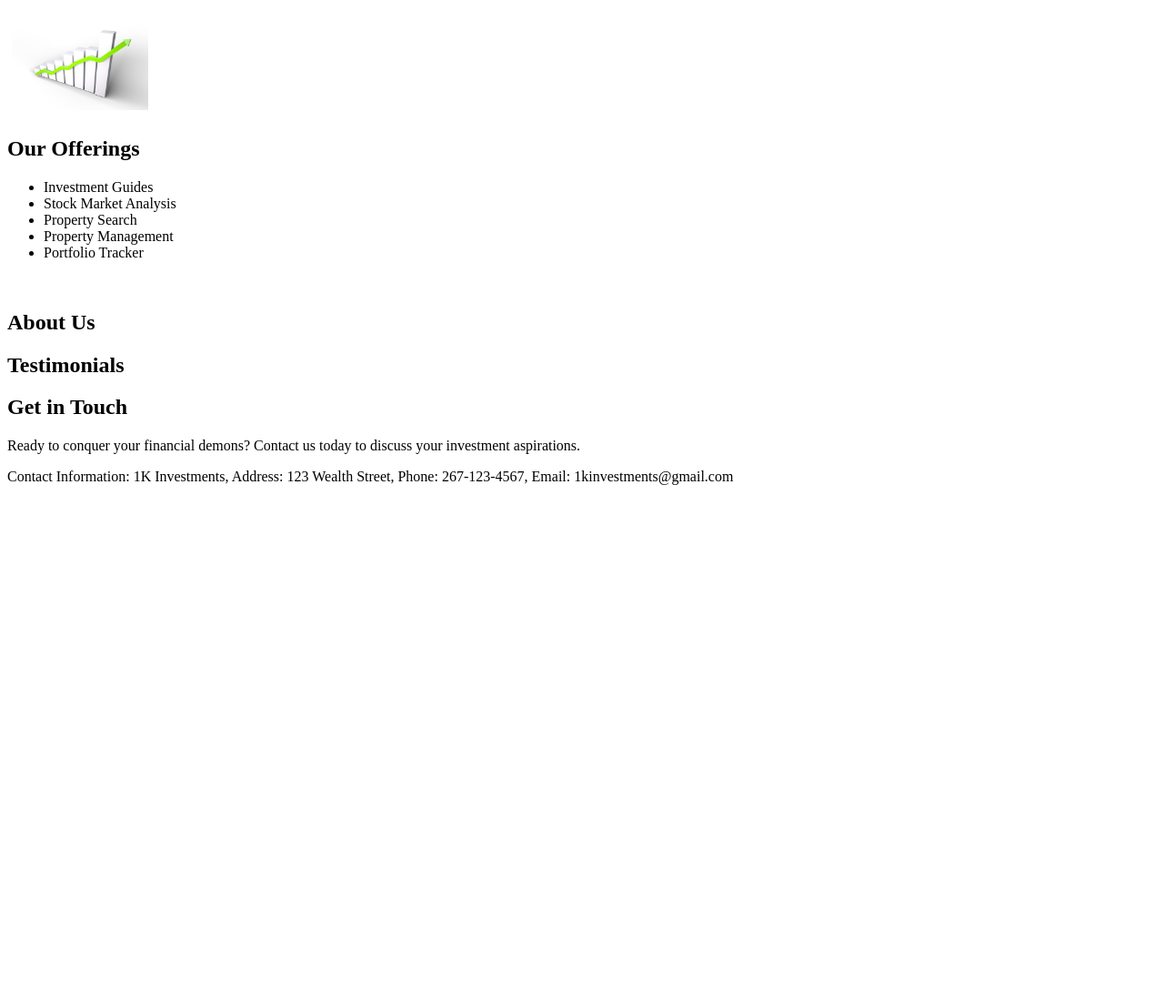
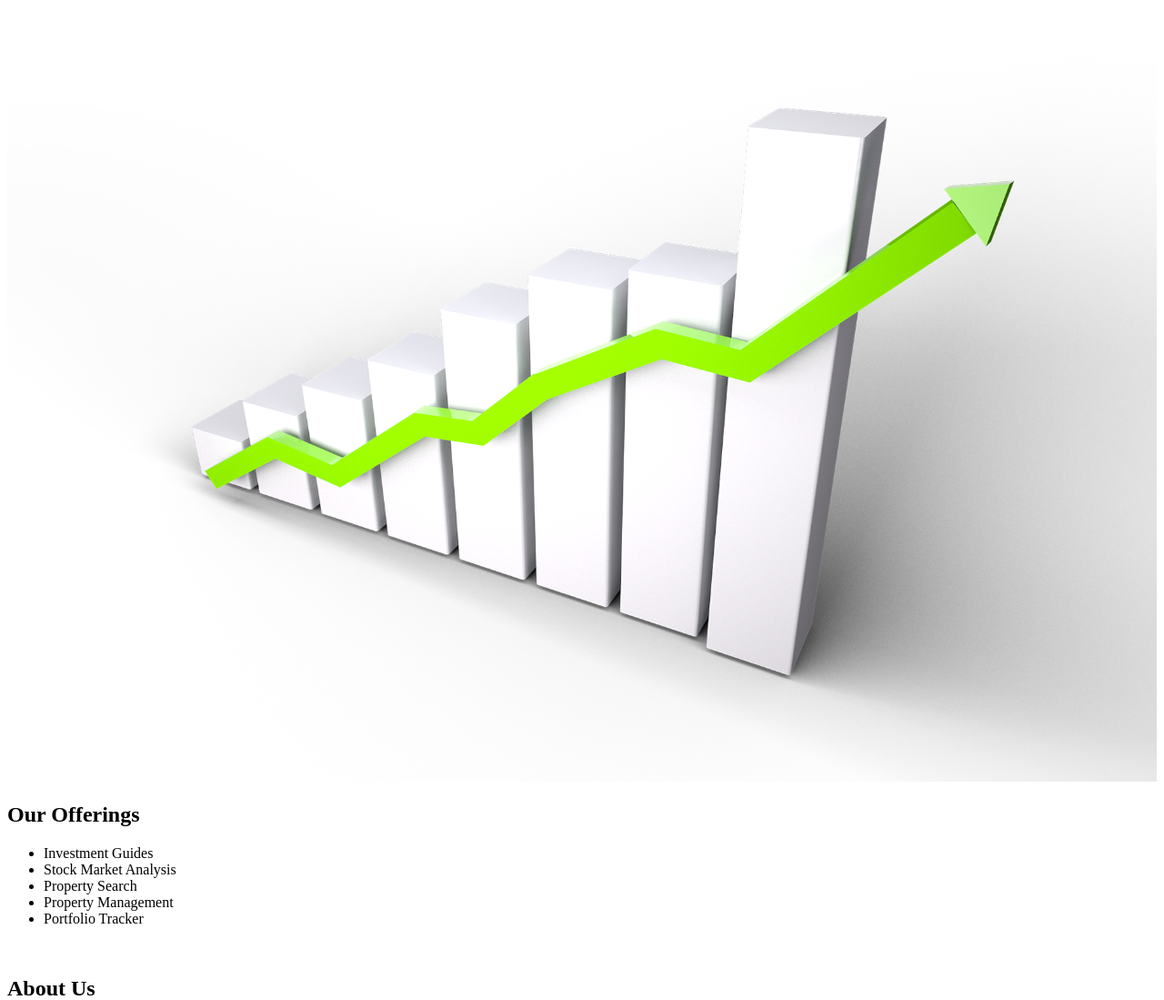
Before and after one commit to Mikal278/1kinvestments, a PHP site: page / in a window 1280 px wide. Shown: the part 98-1197 px from the top of the page at 91% size. Before the commit the page ends 631 px from the top, so only its background shows below. Run offline with PHP 8.4, Linux system fonts and the light colour scheme.

Commit message:
Update main.css

```diff
--- a/main.css
+++ b/main.css
@@ -3,9 +3,6 @@ header {
 }
 
 img {
-	padding: 5px;
-	width: 150px;
-	height: 75%;
 	max-width: 100%;
  	max-height:100%;
 }
```
